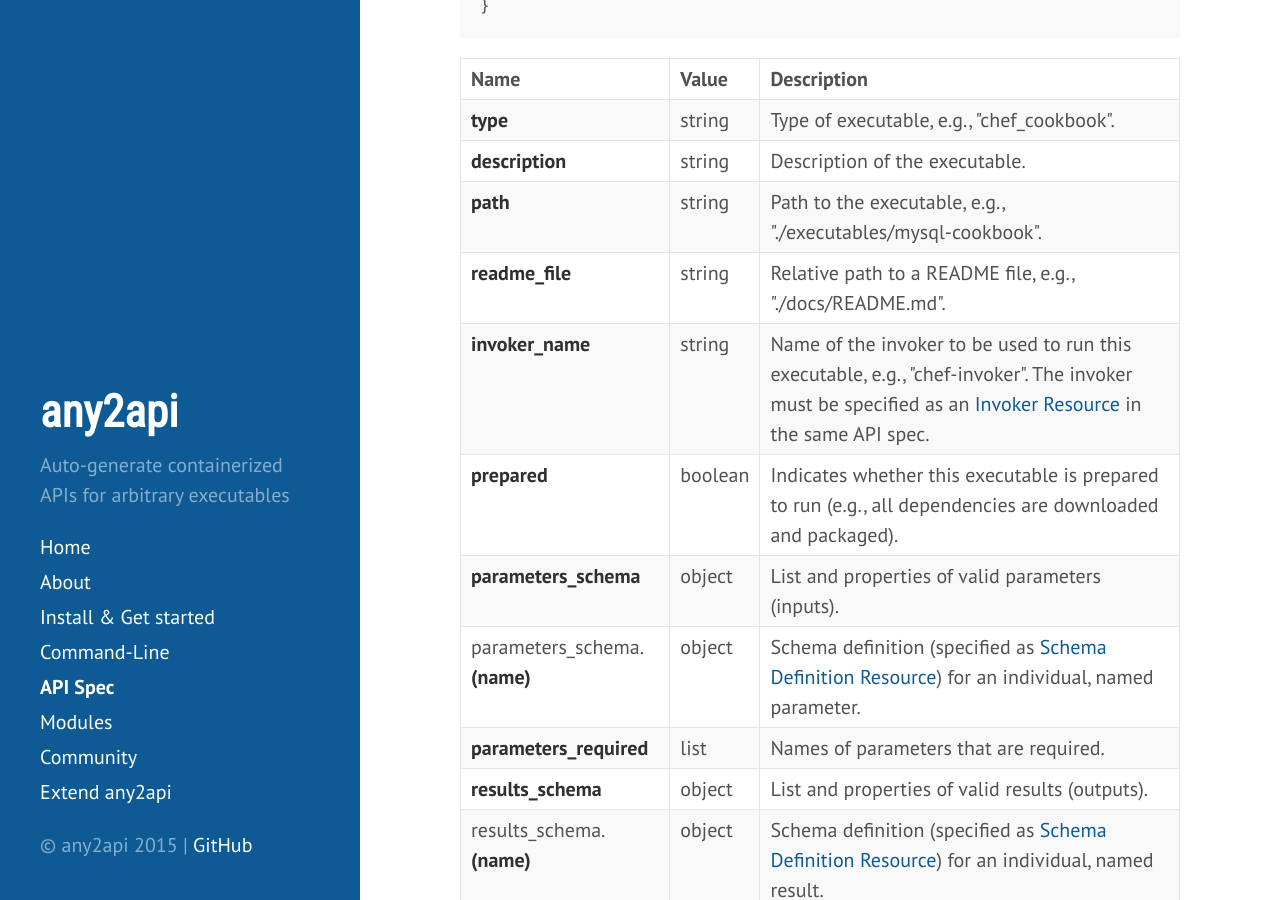
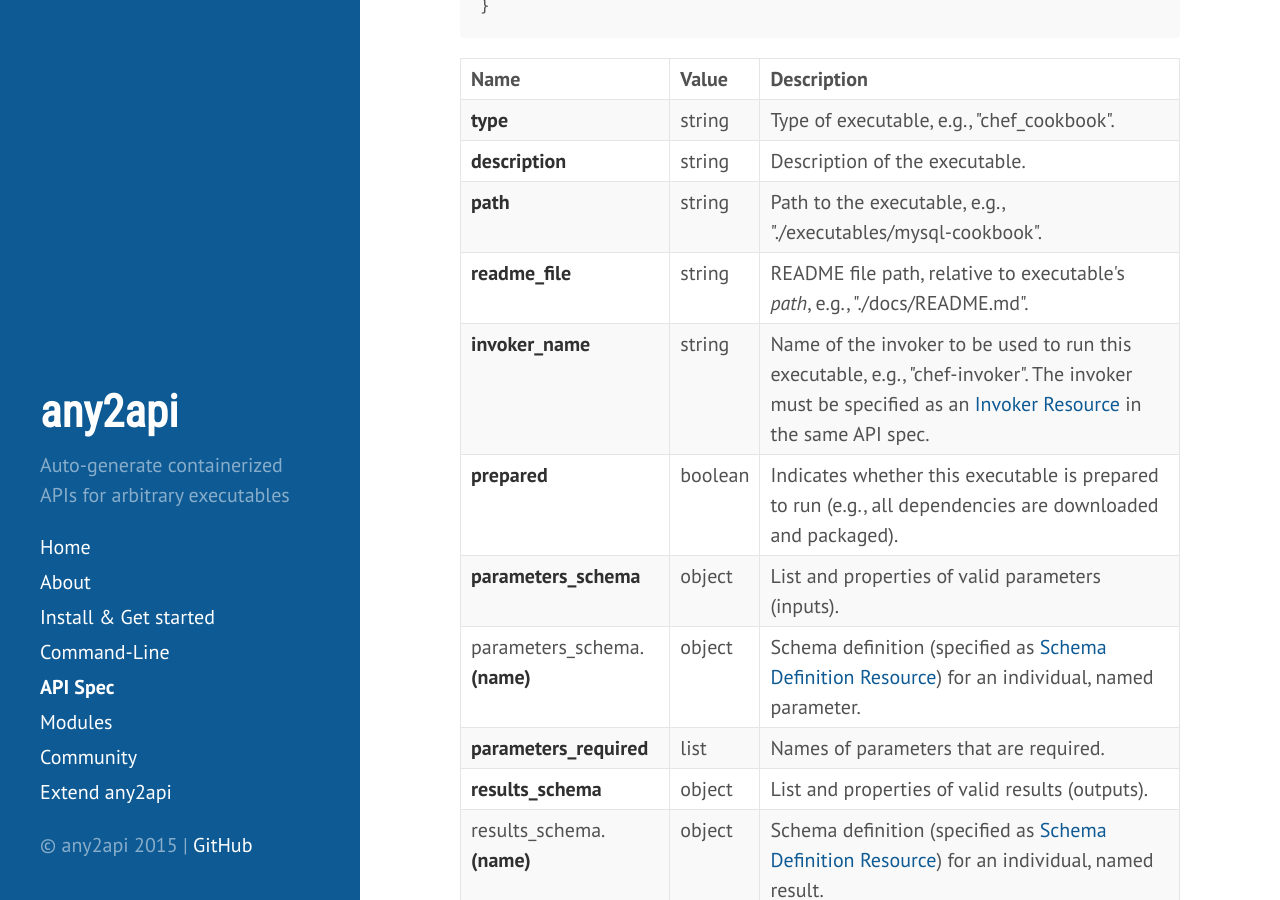
Before and after one commit to any2api/any2api.github.io, a Jekyll site: the page built from apispec.md, in a window 1280 px wide and 900 px high, scrolled down 2146 px. Built offline with Jekyll 4.4.1, drawn with Linux system fonts in a browser that asks for light colours; Markdown is read by kramdown in place of the engine named in the settings.

```diff
--- a/apispec.md
+++ b/apispec.md
@@ -153,7 +153,7 @@ In the following the complete structure of an API spec is explained in detail.
     <tr>
       <td><strong>readme_file</strong></td>
       <td>string</td>
-      <td>Relative path to a README file, e.g., "./docs/README.md".</td>
+      <td>README file path, relative to executable's <em>path</em>, e.g., "./docs/README.md".</td>
     </tr>
     <tr>
       <td><strong>invoker_name</strong></td>
```
